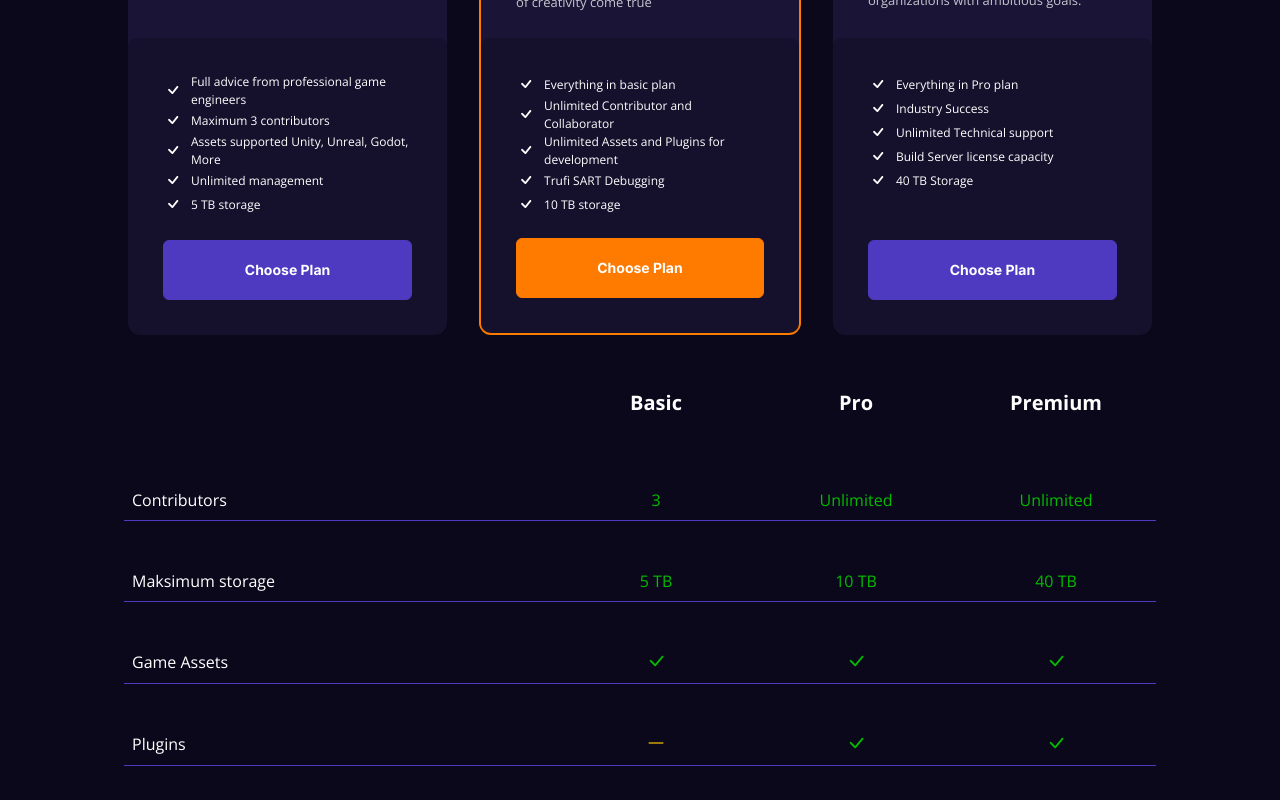
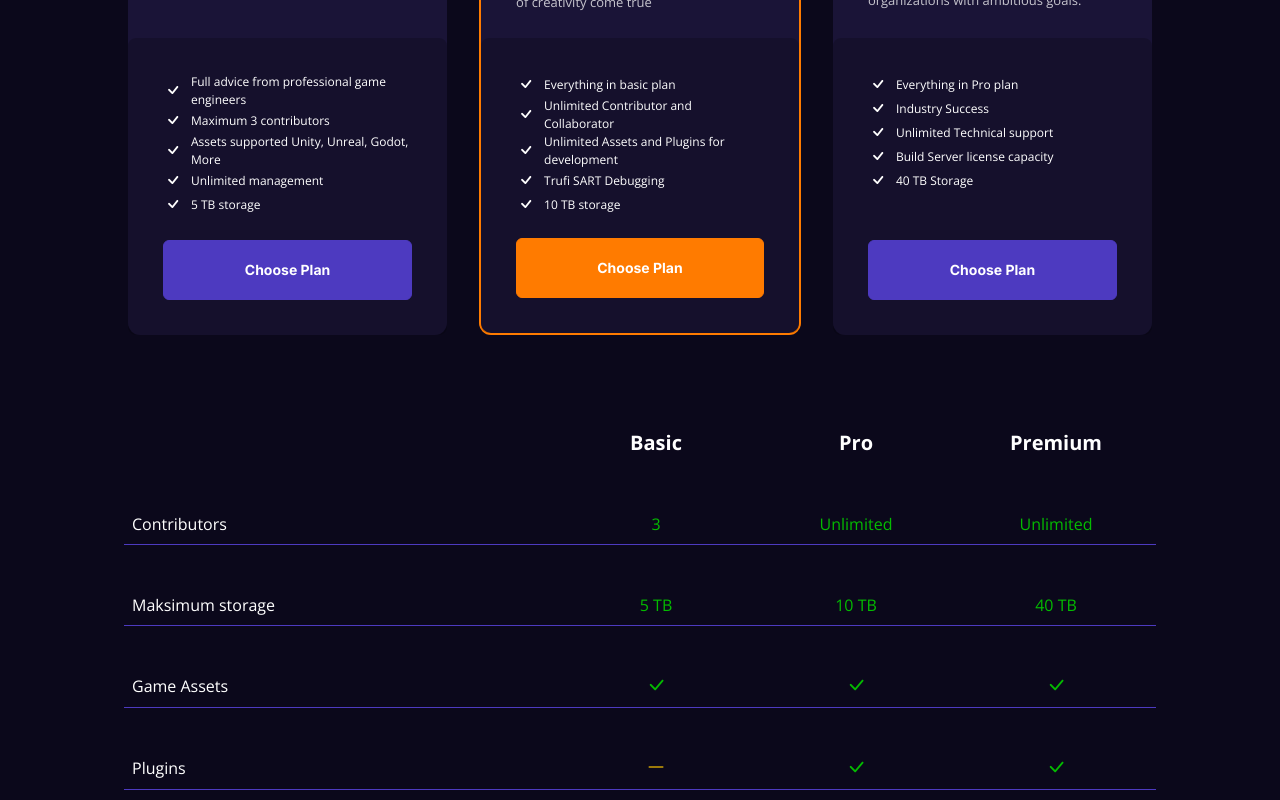
Before and after one commit to norman-andrians/goofys, a React (Create React App) app: page / in a window 1280 px wide. Both pictures are taken after a click on the button "Compare all plans". Shown: the part 691-1491 px from the top of the page. Built offline with nearby package versions, Linux system fonts and the light colour scheme.

Commit message:
fixing some padding

```diff
--- a/src/components/tables/comparation.jsx
+++ b/src/components/tables/comparation.jsx
@@ -19,7 +19,7 @@ function ComparationTable(props) {
                 <th></th>
                 {
                     plans.map((val) =>
-                        <th className="col pb-4 text-center text-white ff-open-sans fw-bold h5">{val}</th>
+                        <th className="col pb-2 pt-5 text-center text-white ff-open-sans fw-bold h5">{val}</th>
                     )
                 }
             </tr>
```
